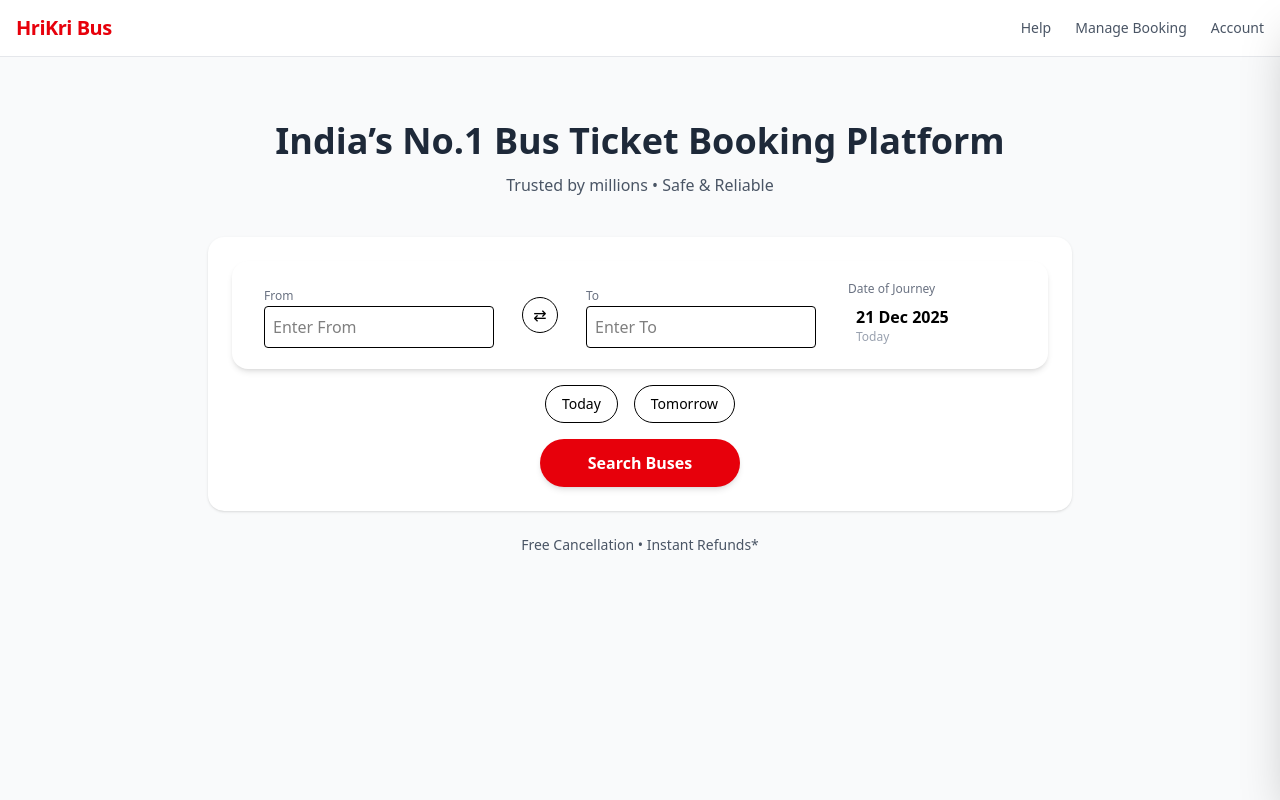
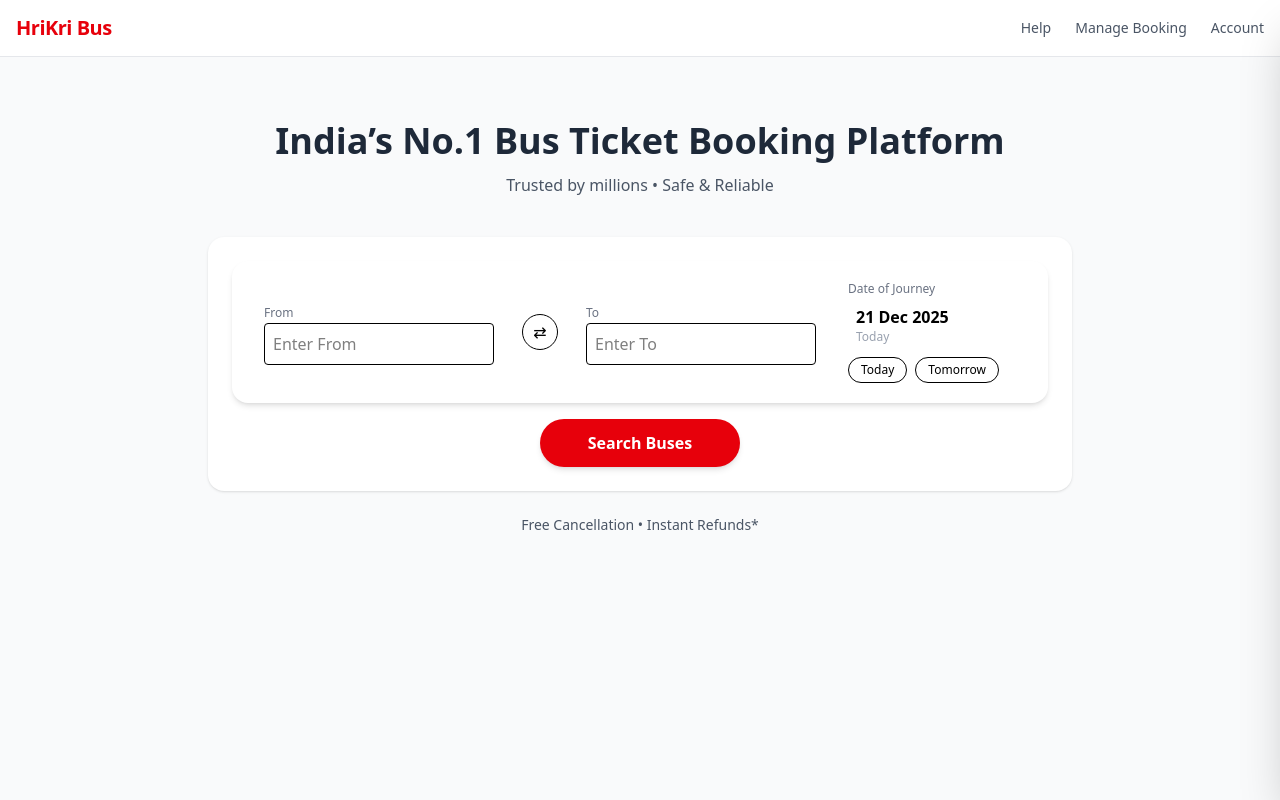
Before and after one commit to anmolbansal08/bus-booking-mern, a React (Vite) app in the folder frontend-vite/: page / in a window 1280 px wide. Built offline with nearby package versions, Linux system fonts and the light colour scheme.

Commit message:
improve quick date on search page

```diff
--- a/frontend-vite/src/pages/Search.jsx
+++ b/frontend-vite/src/pages/Search.jsx
@@ -31,8 +31,10 @@ export default function SearchBar() {
       `/routes/search?source=${source}&destination=${destination}`
     );
 
-    if (!res.data.length) return;
-
+if (!res.data.length) {
+  navigate(`/buses?noResults=true&date=${date}`);
+  return;
+}
     navigate(`/buses?routeId=${res.data[0]._id}&date=${date}`);
   };
 
@@ -144,6 +146,23 @@ const setQuickDate = (days) => {
     </p>
   </button>
 
+  {/* ✅ QUICK DATE SHORTCUTS (NEW LOCATION) */}
+  <div className="flex gap-2 mt-2">
+    <button
+      onClick={() => setQuickDate(0)}
+      className="px-3 py-1 text-xs border rounded-full hover:bg-gray-100"
+    >
+      Today
+    </button>
+
+    <button
+      onClick={() => setQuickDate(1)}
+      className="px-3 py-1 text-xs border rounded-full hover:bg-gray-100"
+    >
+      Tomorrow
+    </button>
+  </div>
+
   {showCalendar && (
     <div ref={calendarRef} className="absolute z-20 mt-2">
       <CalendarPicker
@@ -157,21 +176,6 @@ const setQuickDate = (days) => {
   )}
 </div>
         </div>
-      </div>
-<div className="flex justify-center gap-4 mt-4">
-  <button
-    onClick={() => setQuickDate(0)}
-    className="px-4 py-2 text-sm border rounded-full hover:bg-gray-100"
-  >
-    Today
-  </button>
-
-  <button
-    onClick={() => setQuickDate(1)}
-    className="px-4 py-2 text-sm border rounded-full hover:bg-gray-100"
-  >
-    Tomorrow
-  </button>
       </div>
       {/* CTA */}
       <div className="flex justify-center mt-4">
```
Lines whose indentation alone changed are shown as unchanged.
